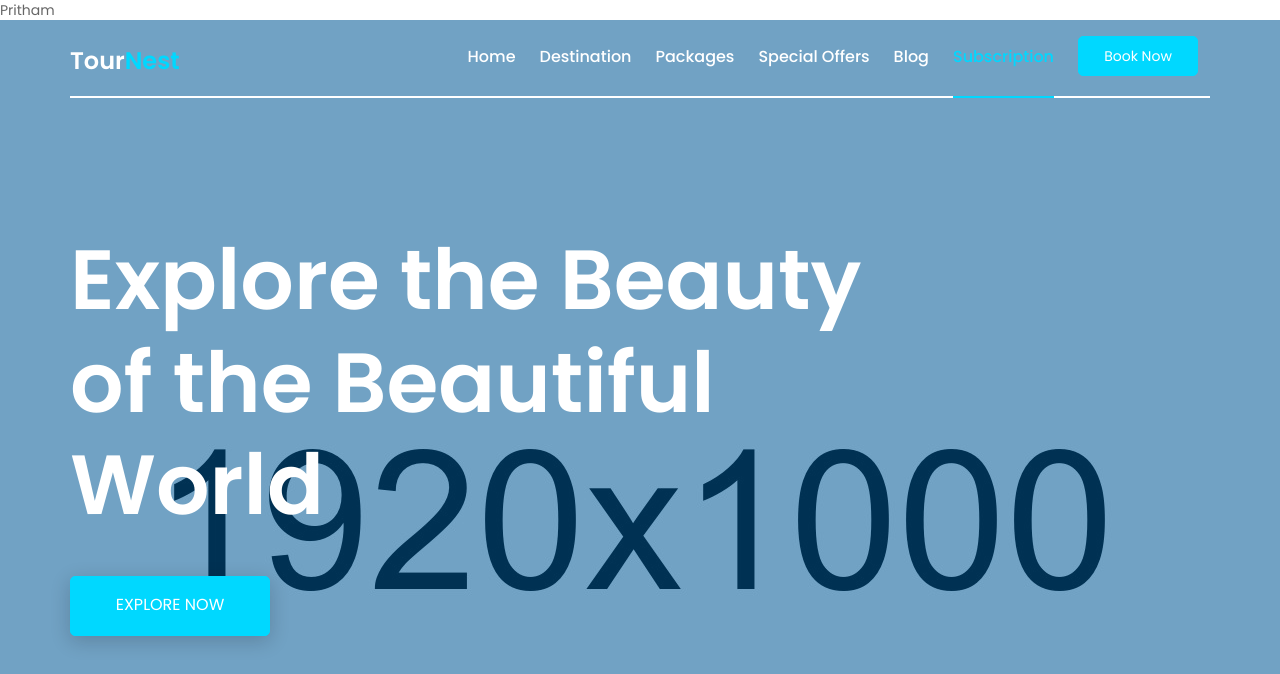
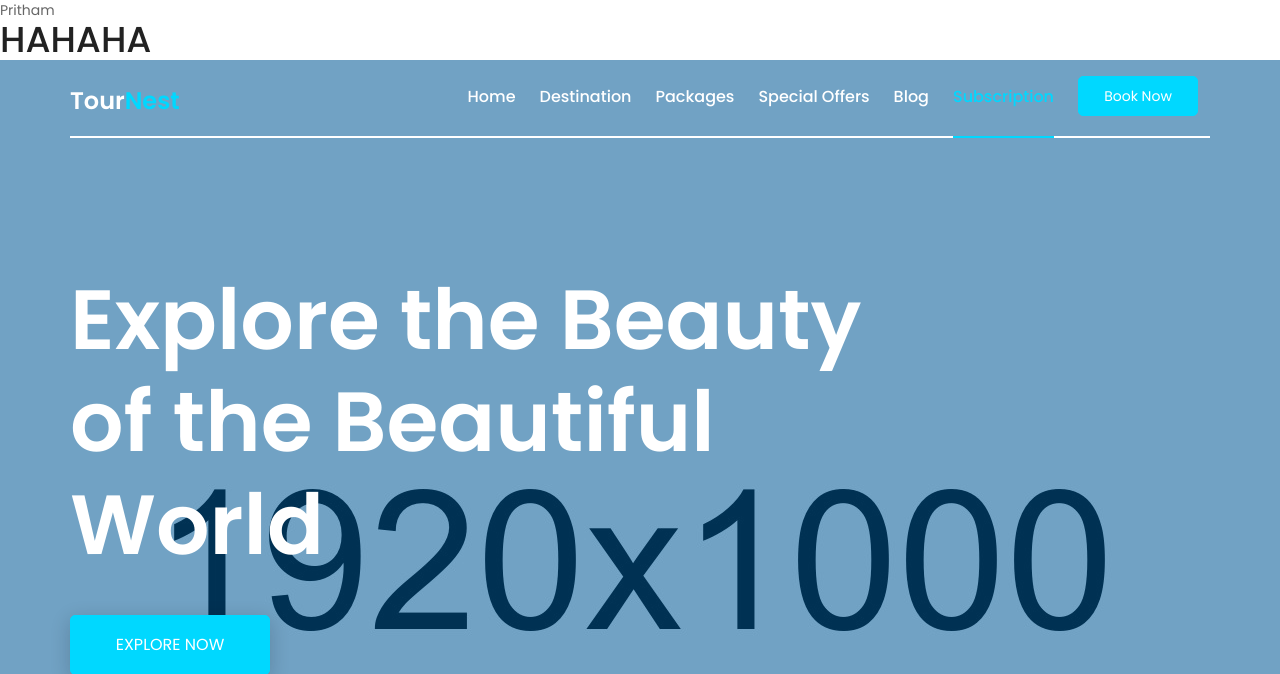
Before and after one commit to spiman9/oomd-Project-Tourism, a Django app: page / in a window 1280 px wide. Shown: the top 674 px of the page. Run offline with Django 4.2, Linux system fonts and the light colour scheme; some libraries are stand-ins or nearby versions.

Commit message:
haha feature

```diff
--- a/templates/main.html
+++ b/templates/main.html
@@ -63,6 +63,7 @@
 
 	<body>
 		<p>Pritham</p>
+		<h1>HAHAHA</h1>
 		<!--[if lte IE 9]>
 		<p class="browserupgrade">You are using an <strong>outdated</strong> browser. Please <a href="https://browsehappy.com/">upgrade
 			your browser</a> to improve your experience and security.</p>
```
